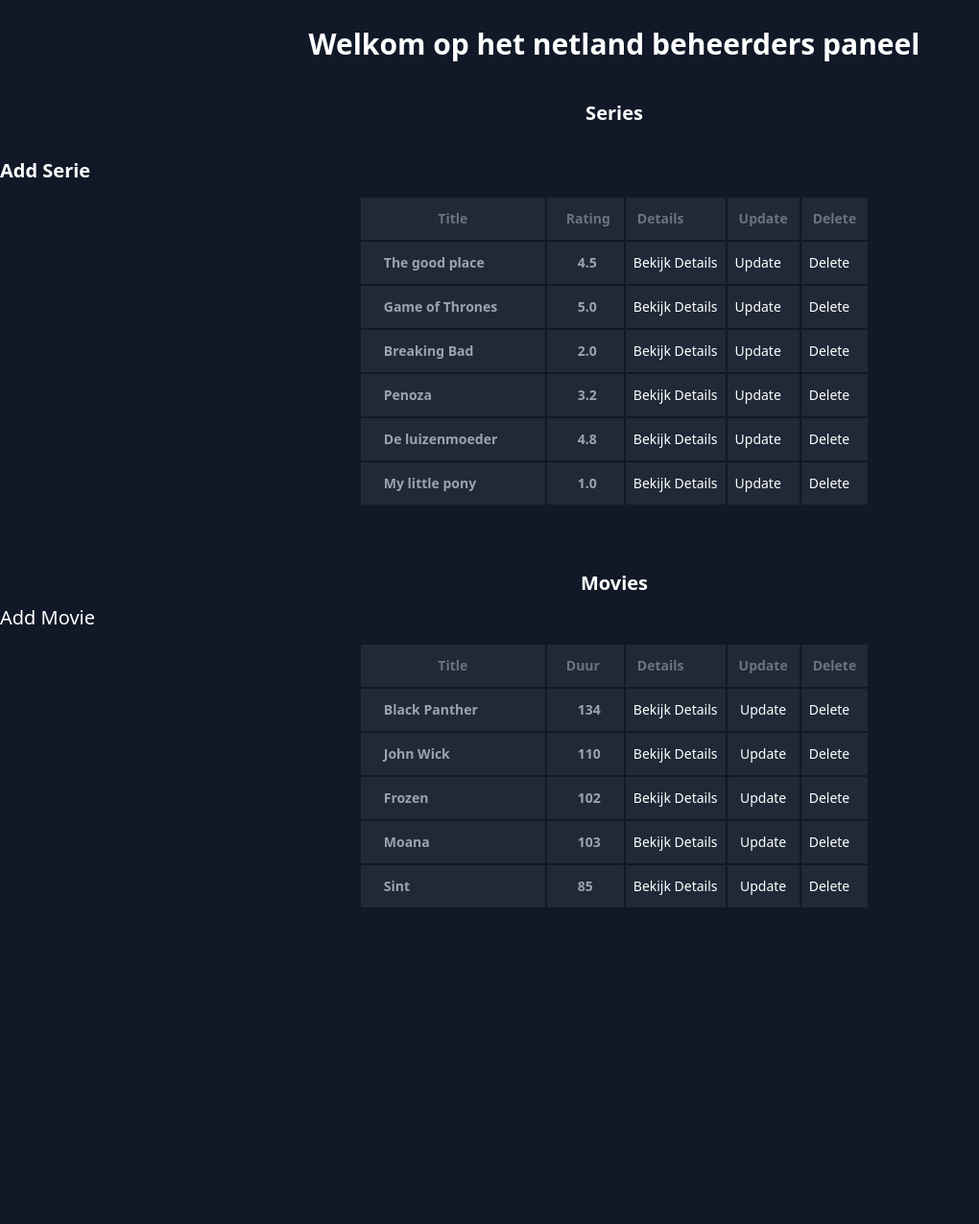
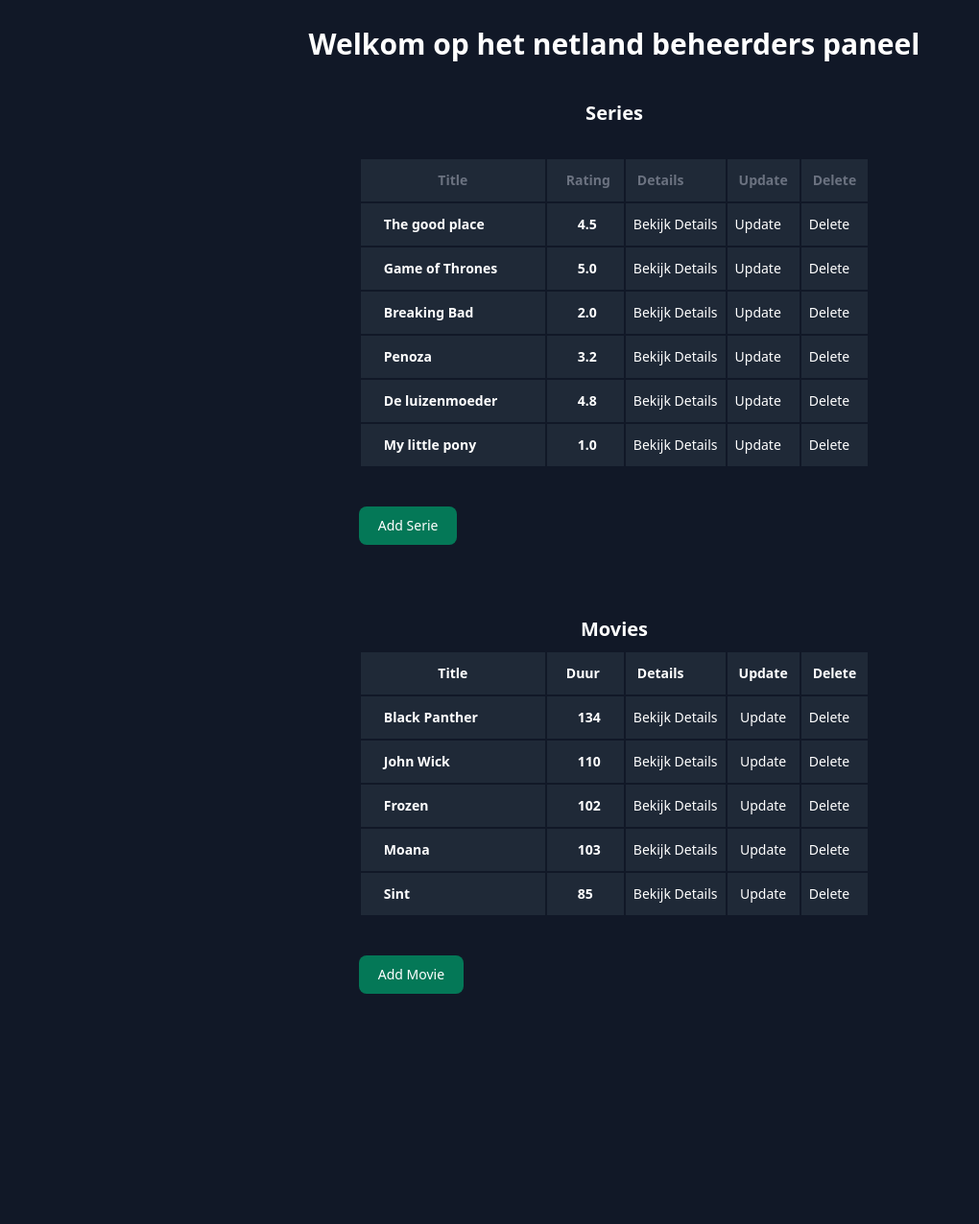
Before and after one commit to ErhanCitil/netland, a Django app: page / in a window 1280 px wide. Shown: the top 1276 px of the page at 96% size, without its empty margins (0-1020 px from the left). Before the commit the page ends 946 px from the top, so only its background shows below. Run offline with Django 4.2, Linux system fonts and the light colour scheme; data comes from the database, SQL or seed files in the repository.

Commit message:
Buttons for add serie and add movie

```diff
--- a/templates/detailmovie.html
+++ b/templates/detailmovie.html
@@ -73,7 +73,7 @@
         </div>
       </div>
 
-      <h3 class="text-white flex justify-center text-2xl mt-10 font-bold">
+      <h3 class="text-white flex m-22 justify-center text-2xl mt-10 font-bold">
         Beschrijving:
       </h3>
       <p id="circle" class="text-white flex justify-center mt-9">
--- a/templates/index.html
+++ b/templates/index.html
@@ -22,9 +22,7 @@
       Series
     </h1>
 
-    <a href="createserie" class="text-white font-bold text-xl">
-      Add Serie
-    </a>
+
 
     <div class="flex justify-center mt-3">
       <!-- Series -->
@@ -33,7 +31,7 @@
         <div class="col-span-12 h-screen">
           <div class="overflow-auto lg:overflow-visible">
             <table
-              class="table text-gray-400 border-separate space-y-6 text-sm"
+              class="table text-white border-separate space-y-6 text-sm"
             >
               <thead class="bg-gray-800 text-gray-500">
                 <tr>
@@ -76,18 +74,20 @@
               </tbody>
               {% endfor %}
             </table>
+
+<a href="createserie">
+            <button type="button" class="focus:outline-none text-white bg-green-700 hover:bg-green-800 focus:ring-4 focus:ring-green-300 font-medium rounded-lg text-sm px-5 py-2.5 mr-2 mb-2 mt-10 dark:bg-green-600 dark:hover:bg-green-700 dark:focus:ring-green-800">Add Serie</button>
+          </a>
           </div>
         </div>
       </div>
     </div>
 
-    <h1 class="font-bold text-white text-xl mb-4 flex justify-center mt-10 h-5">
+    <h1 class="font-bold text-white text-xl mb-4 flex justify-center mt-32 h-5">
       Movies
     </h1>
 
-    <a href="createmovie" class="text-white font-bold text-xl">
-      <button class="justify-center text-white">Add Movie</button>
-    </a>
+
     <div class="flex justify-center mt-3">
       <!-- Movies -->
       <div class="flex justify-center" style="height: 350px">
@@ -95,9 +95,9 @@
         <div class="col-span-12 h-screen">
           <div class="overflow-auto lg:overflow-visible">
             <table
-              class="table text-gray-400 border-separate space-y-6 text-sm"
+              class="table text-white border-separate space-y-6 text-sm"
             >
-              <thead class="bg-gray-800 text-gray-500">
+              <thead class="bg-gray-800 font-bold text-white">
                 <tr>
                   <th class="p-3 w-48">Title</th>
                   <th class="p-3 text-left w-20 pl-5">Duur</th>
@@ -140,6 +140,9 @@
               </tbody>
               {% endfor %}
             </table>
+<a href="createmovie">
+            <button type="button" class="focus:outline-none text-white bg-green-700 hover:bg-green-800 focus:ring-4 focus:ring-green-300 font-medium rounded-lg text-sm px-5 py-2.5 mr-2 mb-2 mt-10 dark:bg-green-600 dark:hover:bg-green-700 dark:focus:ring-green-800">Add Movie</button>
+          </a>
           </div>
         </div>
       </div>
```
Also changed, not shown: netland/settings.py (+2 -9 lines), serie/migrations/0007_delete_test_netland.py (added), serie/migrations/0008_test_netland.py (added), serie/migrations/0009_alter_test_netland_options.py (added), serie/migrations/0010_alter_test_netland_options.py (added).
